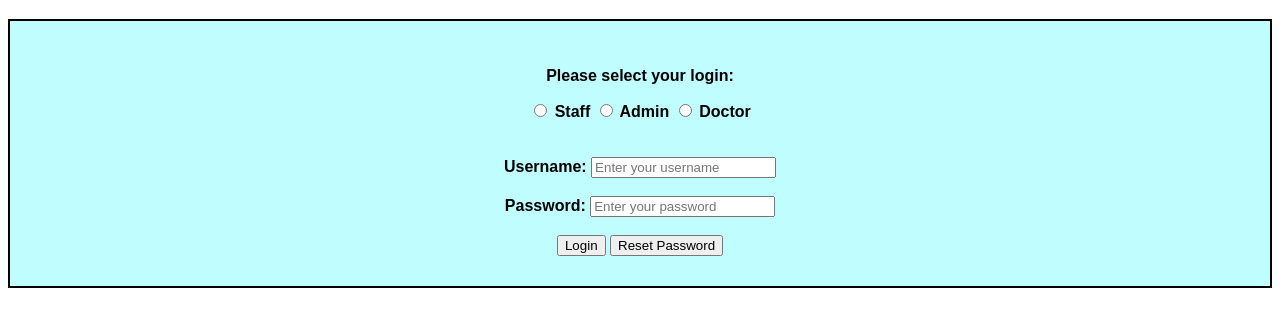
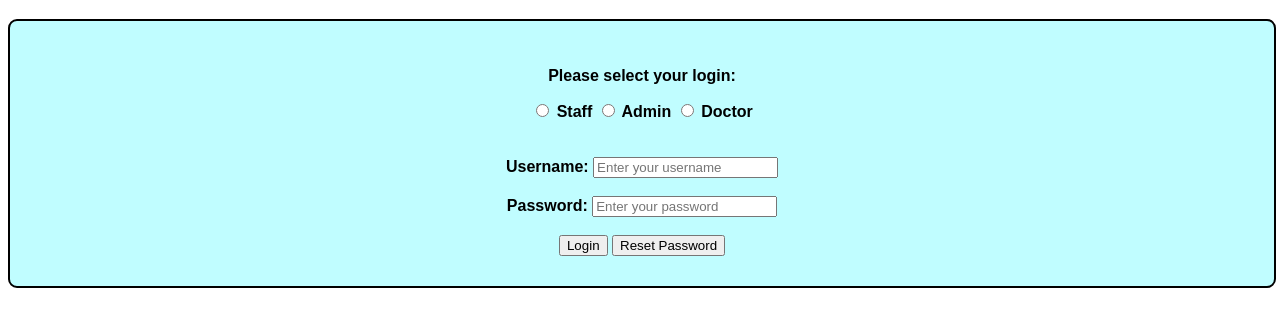
Before and after one commit to shakib1111/ikon_hospital, a plain HTML site: page index.html in a window 1280 px wide. Shown: the part 71-398 px from the top of the page. Drawn offline with Linux system fonts and the light colour scheme; a web font is replaced by a local one.

Commit message:
stylling

```diff
--- a/main.css
+++ b/main.css
@@ -8,6 +8,7 @@
     color: #000;
     background-color: #c0fdff;
     font-family: 'Sarpanch';
+
 }
 
 .header a {
@@ -22,10 +23,11 @@
 
 section{
     text-align: center;
-
+    border-radius: 9px;
     border: 2px solid black;
     background-color: #c0fdff;
-    /* margin: 50px; */
+    width: 100%;
+    height: auto;
 }
 
 /* stylling login form */
```
